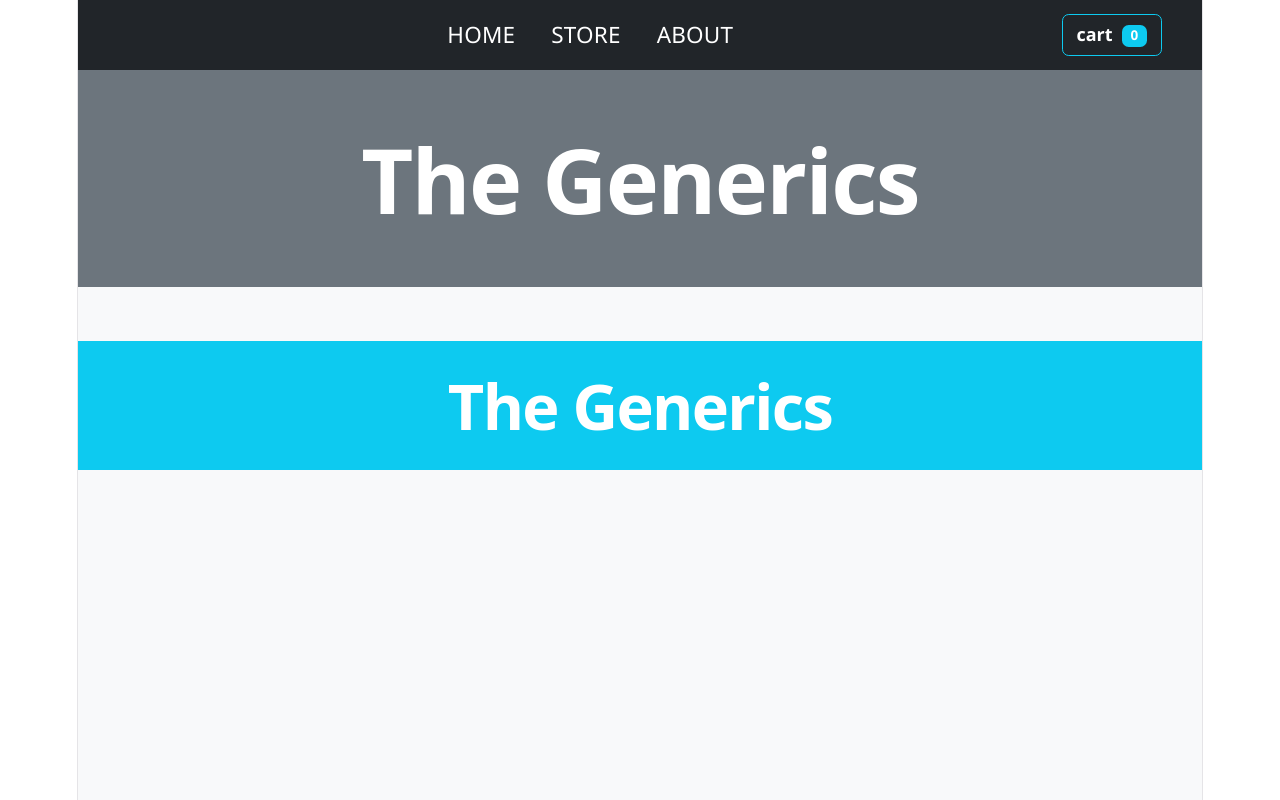
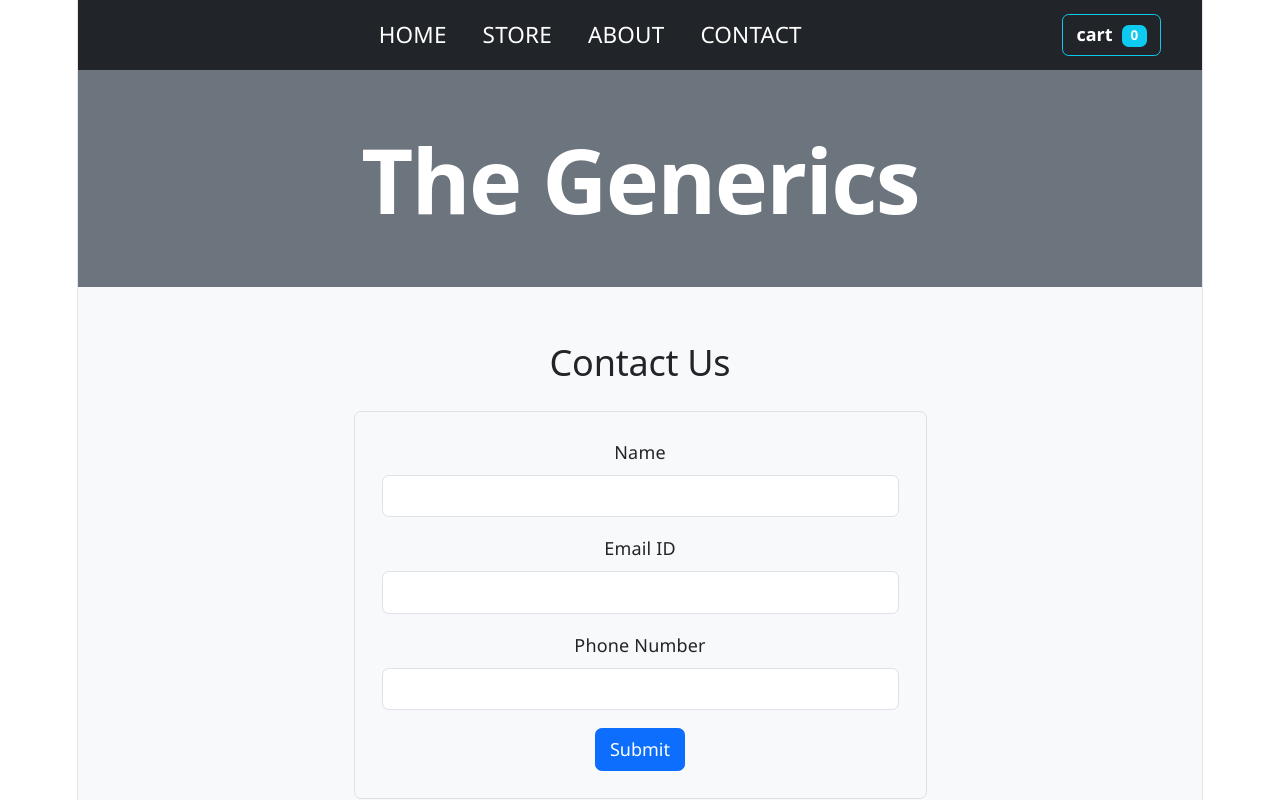
Before and after one commit to ChauhanVinay/React-E-Commerce, a React (Vite) app: page /contact in a window 1280 px wide. Shown: the top 800 px of the page. Built offline with nearby package versions, Linux system fonts and the light colour scheme.

Commit message:
Adding Contact US Page Via React Router

```diff
--- a/package.json
+++ b/package.json
@@ -14,7 +14,7 @@
     "react": "^19.2.6",
     "react-bootstrap": "^2.10.10",
     "react-dom": "^19.2.6",
-    "react-router-dom": "^7.18.0"
+    "react-router-dom": "^5.3.4"
   },
   "devDependencies": {
     "@eslint/js": "^10.0.1",
--- a/src/App.jsx
+++ b/src/App.jsx
@@ -1,5 +1,5 @@
 import React, { useState } from 'react';
-import { BrowserRouter as Router, Routes, Route } from 'react-router-dom';
+import { BrowserRouter as Router, Switch, Route } from 'react-router-dom'; // Changed Routes to Switch
 import { Container } from 'react-bootstrap';
 import { CartProvider } from './CartContext';
 import Header from './components/Header';
@@ -8,6 +8,7 @@ import Cart from './components/Cart';
 import About from './pages/About';
 import Home from "./pages/Home";
 import Movies from './components/Movies';
+import ContactUs from './pages/ContactUs';
 
 function StoreApp() {
   const [showCart, setShowCart] = useState(false);
@@ -20,12 +21,24 @@ function StoreApp() {
         <h1 className="display-1 fw-bold m-0" style={{ fontSize: '5rem' }}>The Generics</h1>
       </div>
 
-      <Routes>
-   <Route  path="/" element={<Home />}/>
-   <Route path="/store" element={<ProductList onShowCart={() => setShowCart(true)} />} />
-        <Route path="/about" element={<About />} />
-        <Route path="/movies" element={<Movies />}/>
-      </Routes>
+      {/* v5 uses Switch instead of Routes, and wraps components as children */}
+      <Switch>
+        <Route exact path="/">
+          <Home />
+        </Route>
+        <Route path="/store">
+          <ProductList onShowCart={() => setShowCart(true)} />
+        </Route>
+        <Route path="/about">
+          <About />
+        </Route>
+        <Route path="/contact">
+          <ContactUs />
+        </Route>
+        <Route path="/movies">
+          <Movies />
+        </Route>
+      </Switch>
 
       <Cart show={showCart} onHide={() => setShowCart(false)} />
 
--- a/src/components/Header.jsx
+++ b/src/components/Header.jsx
@@ -30,6 +30,12 @@ export default function Header({ onShowCart }) {
           >
             ABOUT
           </NavLink>
+          <NavLink
+          to="/contact"
+          className={({ isActive }) => isActive ? "nav-link px-3 text-white active" : "nav-link px-3 text-white"}
+          >
+            CONTACT
+          </NavLink>
         </Nav>
         <Button variant="outline-info" onClick={onShowCart} className="fw-bold text-white">
           cart <span className="badge bg-info ms-1">{totalQuantity}</span>
--- /dev/null
+++ b/src/pages/ContactUs.jsx
@@ -0,0 +1,42 @@
+import React, { useRef } from 'react';
+import { Container, Form, Button } from 'react-bootstrap';
+
+export default function ContactUs() {
+  const nameRef = useRef('');
+  const emailRef = useRef('');
+  const phoneRef = useRef('');
+
+  async function submitHandler(event) {
+    event.preventDefault();
+    const contactData = {
+      name: nameRef.current.value,
+      email: emailRef.current.value,
+      phone: phoneRef.current.value,
+    };
+
+    //  Firebase URL
+    await fetch('https://react-form-24af0-default-rtdb.firebaseio.com/contacts.json', {
+      method: 'POST',
+      body: JSON.stringify(contactData),
+      headers: { 'Content-Type': 'application/json' }
+    });
+
+    alert("Thank you! Your message has been sent.");
+    // Clear form
+    nameRef.current.value = '';
+    emailRef.current.value = '';
+    phoneRef.current.value = '';
+  }
+
+  return (
+    <Container className="py-5" style={{ maxWidth: '600px' }}>
+      <h2 className="mb-4 text-center">Contact Us</h2>
+      <Form onSubmit={submitHandler} className="p-4 border rounded bg-light">
+        <Form.Group className="mb-3"><Form.Label>Name</Form.Label><Form.Control type="text" ref={nameRef} required /></Form.Group>
+        <Form.Group className="mb-3"><Form.Label>Email ID</Form.Label><Form.Control type="email" ref={emailRef} required /></Form.Group>
+        <Form.Group className="mb-3"><Form.Label>Phone Number</Form.Label><Form.Control type="tel" ref={phoneRef} required /></Form.Group>
+        <Button type="submit" variant="primary">Submit</Button>
+      </Form>
+    </Container>
+  );
+}
```
Also changed, not shown: src/pages/Home.jsx (line endings or trailing spaces), 1 other file (tests, documents, lock files or other folders).
